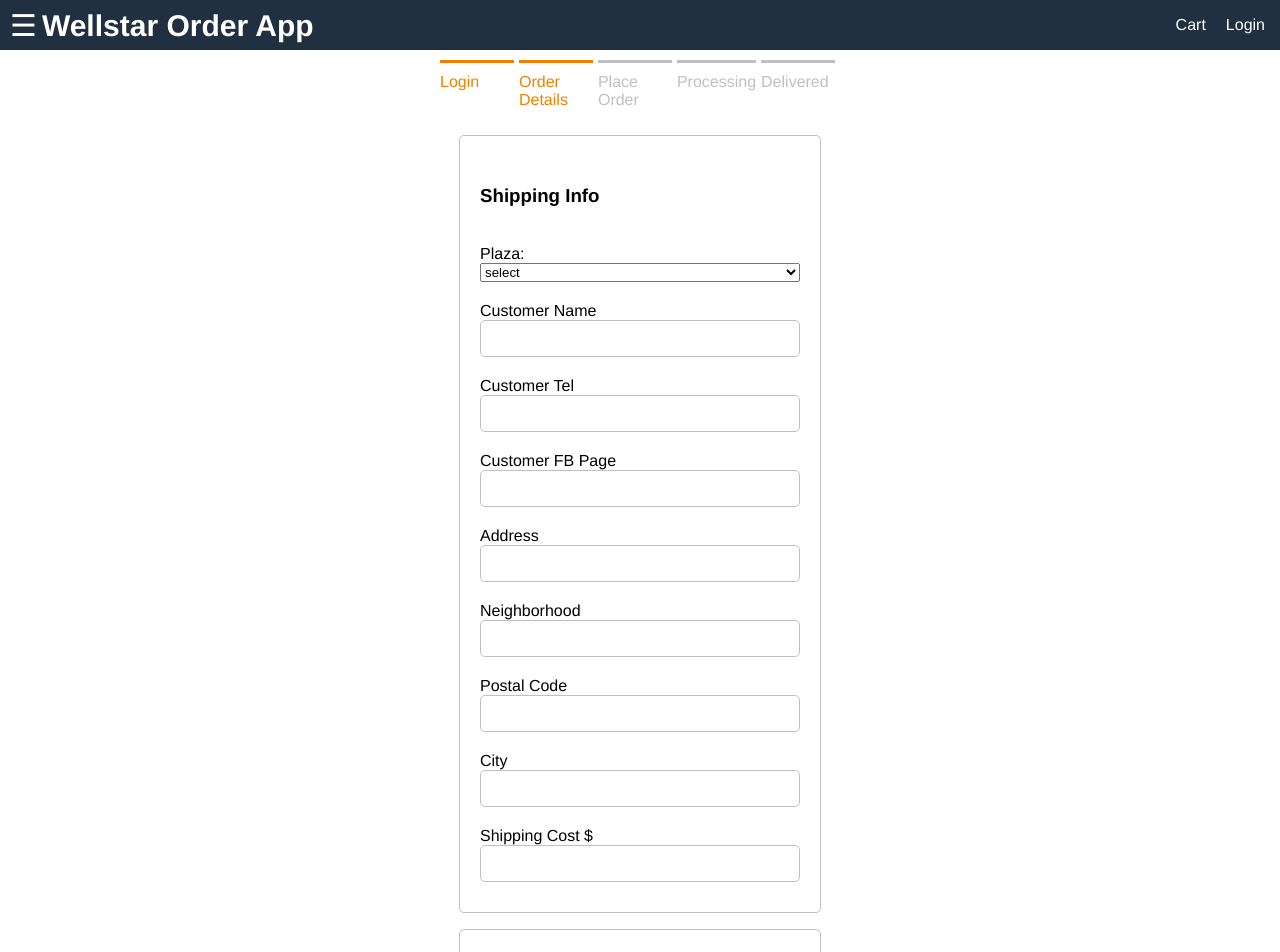
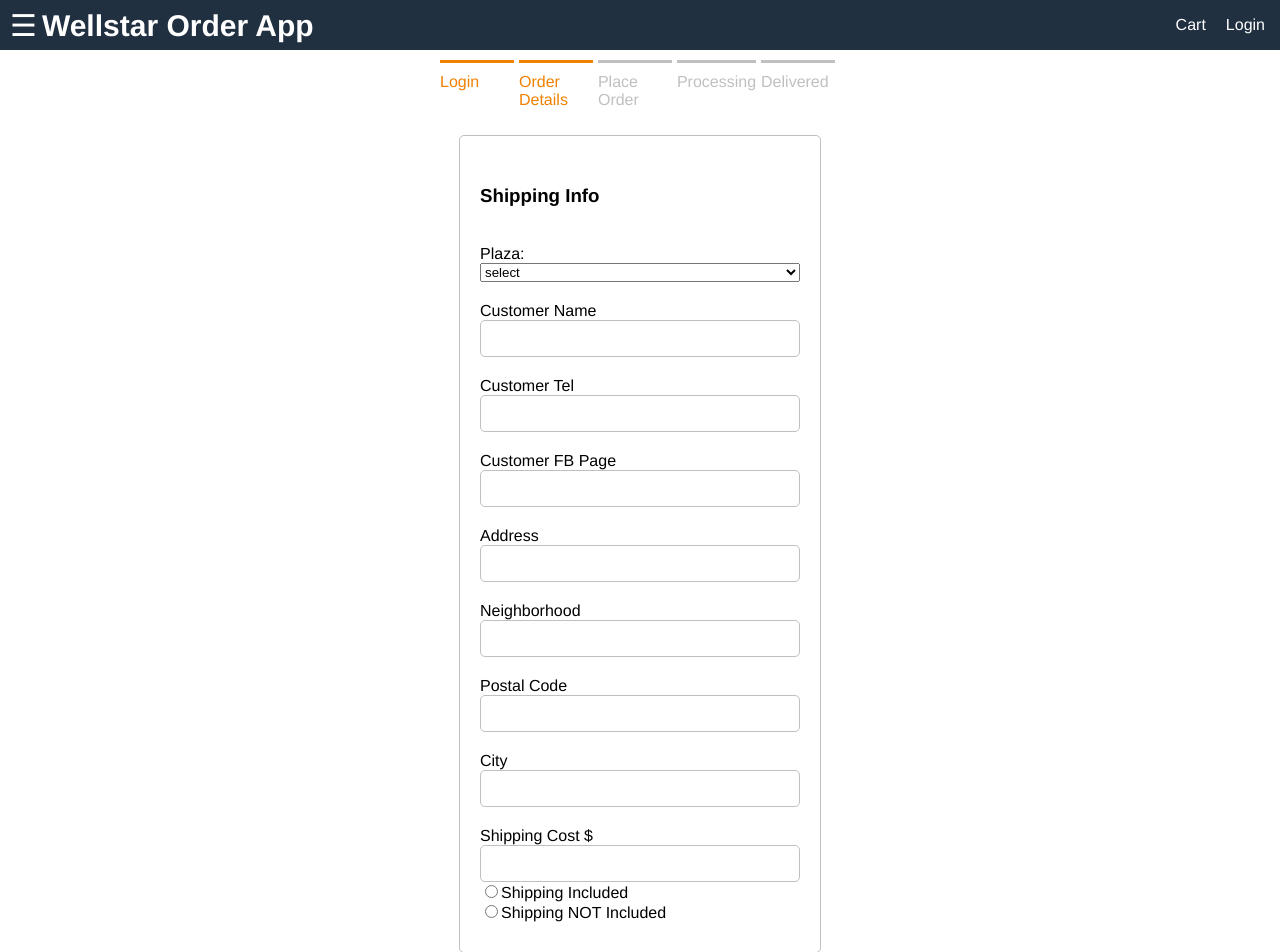
Before and after one commit to fernandonavarro-dev/PivotTables, a React (Create React App) app: page /shipping in a window 1280 px wide. Shown: the top 952 px of the page. Built offline with nearby package versions, Linux system fonts and the light colour scheme; the HTML template or start-up script is replaced by a standard one.

Commit message:
Shipping cost negative fix

```diff
--- a/src/Screens/PlaceOrderScreen.js
+++ b/src/Screens/PlaceOrderScreen.js
@@ -13,9 +13,9 @@ function PlaceOrderScreen(props) {
     const { loading, success, error, order } = orderCreate;
 
     const { cartItems, shipping } = cart;
-    if (!shipping.address || !shipping.customerTel || !shipping.shippingCost) {
-        props.history.push("/shipping");
-    }
+    // if (!shipping.address || !shipping.customerTel ) {
+    //     props.history.push("/shipping");
+    // }
     // console.log("cart, ", cart);
     // console.log("shipping, ", shipping);
 
@@ -29,8 +29,8 @@ function PlaceOrderScreen(props) {
     const dispatch = useDispatch();
 
     const placeOrderHandler = () => {
+        dispatch(createOrder(cartItems, shipping, subtotal, commission, taxPrice, totalNoShipping, total));
         props.history.push("/profile");
-        dispatch(createOrder(cartItems, shipping, subtotal, commission, taxPrice, totalNoShipping, total));
         // props.hisotry.push("/orders/");
 
 
--- a/src/Screens/ShippingScreen.js
+++ b/src/Screens/ShippingScreen.js
@@ -15,6 +15,7 @@ function ShippingScreen(props) {
     const [city, setCity] = useState('');
     const [zip, setZip] = useState('');
     const [shippingCost, setShippingCost] = useState(null);
+    const [shippingIncluded, setShippingIncluded] = useState(null)
     const [paymentMethod, setPaymentMethod] = useState('');
     const [invoice, setInvoice] = useState(null);
     const [comments, setComments] = useState('');
@@ -23,9 +24,14 @@ function ShippingScreen(props) {
 
     const submitHandler = (e) => {
         e.preventDefault();
+        // if (shippingIncluded) {
+        //     setShippingCost(-Math.abs(shippingCost))
+        // }
         dispatch(saveShipping({ plaza, customerName, customerTel, customerFbPage, address, colony, city, zip, shippingCost, paymentMethod, invoice, comments }));
         props.history.push('placeorder');
     }
+    console.log("shippingCost, ", shippingCost);
+    console.log("shippingIncluded, ", shippingIncluded);
 
     return <div>
         <PostOrderSteps step1 step2 ></PostOrderSteps>
@@ -103,8 +109,30 @@ function ShippingScreen(props) {
                         <label htmlFor="shippingCost">
                             Shipping Cost $
           </label>
-                        <input type="number" name="shippingCost" id="shippingCost" onChange={(e) => setShippingCost(e.target.value)}>
+                        <input type="number" min="0" name="shippingCost" id="shippingCost" onChange={(e) => setShippingCost((e.target.value))}>
                         </input>
+                        <div>
+                            <input
+                                type="radio"
+                                name="shippingIncuded"
+                                id="shippingIncuded"
+                                value={true}
+                                onChange={(e) => setShippingCost(-Math.abs(shippingCost))}
+                            ></input>
+                            <label htmlFor="shippingIncuded">Shipping Included</label>
+                        </div>
+                        <div>
+                            <input
+                                type="radio"
+                                name="shippingIncuded"
+                                id="shippingIncuded"
+                                value={false}
+                                onChange={(e) => setShippingCost(Math.abs(shippingCost))}
+                            ></input>
+                            <label htmlFor="shippingIncuded">Shipping NOT Included</label>
+                        </div>
+
+
                     </li>
                 </ul>
                 <ul className="form-container">
@@ -192,7 +220,7 @@ function ShippingScreen(props) {
 
                 </ul>
                 <ul className="form-container">
-                    {(!customerTel || !shippingCost || !paymentMethod || !invoice || (!colony && !zip)) ? "" :
+                    {(!customerName || !customerTel || !paymentMethod || !invoice || (!colony && !zip)) ? "" :
                         <li>
                             <button type="submit" className="button primary">Continue</button>
                         </li>
```
